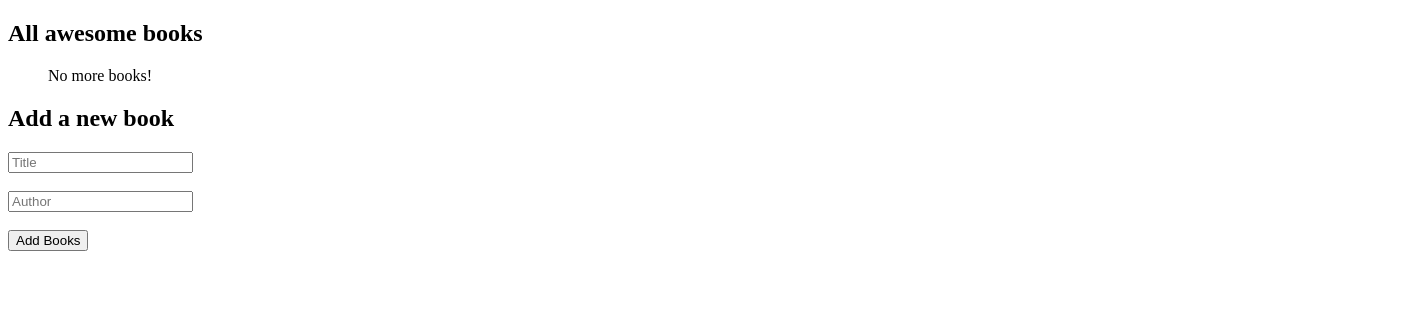
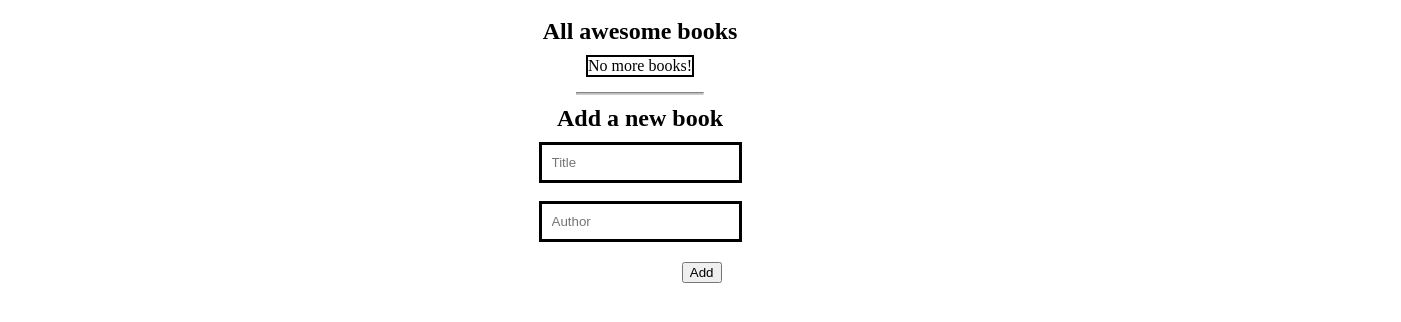
Before and after one commit to Alfred-KInyua/Awesome-Books-project-, a website: page index.html in a window 1280 px wide. Shown: the whole page, 1401 px wide, since content can reach past the window. Drawn offline with Linux system fonts and the light colour scheme.

Commit message:
Add reviewer changes

```diff
--- a/index.html
+++ b/index.html
@@ -9,38 +9,30 @@
  </head>
 <body>
 
-  <main>
+  <div class="wrapper">
       <section class="mybooks">
-        <div class="title">
-          <h2>All awesome books</h2>
-        </div>
-        <div class="container">
-          <ul class="list">
-            <li class="display-list">
-              <p>Title by Author</p> <a href="" class="remove-btn">Remove</a>
-            </li>
-            <li class="display-list">
-              <p>Title by Author</p><a href="" class="remove-btn">Remove</a>
-            </li>
-          </ul>
+        <div class="title"><h2>All awesome books</h2></div>
+        <div class="tables">
+          <table>
+          <tbody class="list">
+          </tbody>
+        </table>
         </div>
       </section>
-
-      <section class="addnew" id="addnew-section">
+      <hr>
+      <section class="addnew">
         <div class="title">
           <h2>Add a new book</h2>
         </div>
-        <div class="container">
-          <form id="form">
+         <form id="form">
             <input type="text" id="mytitle" name="title" placeholder="Title" required /> <br><br>
             <input type="text" id="myauthor" name="author" placeholder="Author" required />
             <div class="btn"> <br>
-              <button type="submit">Add Books</button>
+            <div class ="btn"><button type="submit">Add</button></div>
             </div>
           </form>
-        </div>
     </section>
-  </main>
+  </div>
   <script src='script.js'></script>
 </body>
 </html>
--- a/script.js
+++ b/script.js
@@ -37,13 +37,13 @@ that is the book titile and author */
 
     let str = '';
     if (data === null || data.length === 0) {
-      str = '<p class="list-item">No more books!</p>';
+      str = '<div class="list-item">No more books!</div>';
     } else {
       data.forEach((book) => {
-        str += `<li class="list-item">
-          <p>${book.title} by ${book.author}</p>
-          <a href="" class="remove-btn" id="erase"><button class="bt">Remove</button></a>
-        </li>`;
+        str += `<table class="list-item ">
+          <tr><td class ="cud">${book.title} </td><td>by</td> <td>${book.author}</td>
+         <td><a href="" class="remove-btn" id="erase"><button>Remove</button></a></td></tr>
+        </table>`;
       });
     }
     booklist.innerHTML = str;
--- a/style.css
+++ b/style.css
@@ -1,9 +1,54 @@
-body {
-  box-sizing: border-box;
+
+table {
+  border-collapse: collapse;
+  border: 2px solid black;
 }
 
-.bt {
-  background-color: red;
-  color: white;
-  font-weight: 500;
+th,
+td {
+  text-align: left;
+  padding: 10px;
 }
+
+table tr:nth-child(even) {
+  background-color: rgba(5, 5, 5, 0.116);
+}
+
+.list-item {
+  border: white;
+}
+
+hr {
+  background-color: black;
+  width: 10%;
+  transform: translate(0%, 362%);
+}
+
+.addnew,
+.mybooks {
+  display: flex;
+  flex-direction: column;
+  align-items: center;
+}
+
+input[type='text'] {
+  border: 3px solid black;
+  padding: 10px;
+}
+
+.btn {
+  display: flex;
+  justify-content: flex-end;
+  margin: 5px;
+  padding: 5px;
+}
+
+h2 {
+  width: 400%;
+  margin: 10px;
+  padding: 0;
+}
+
+.remove-btn {
+  padding-left: 100px;
+}
```
